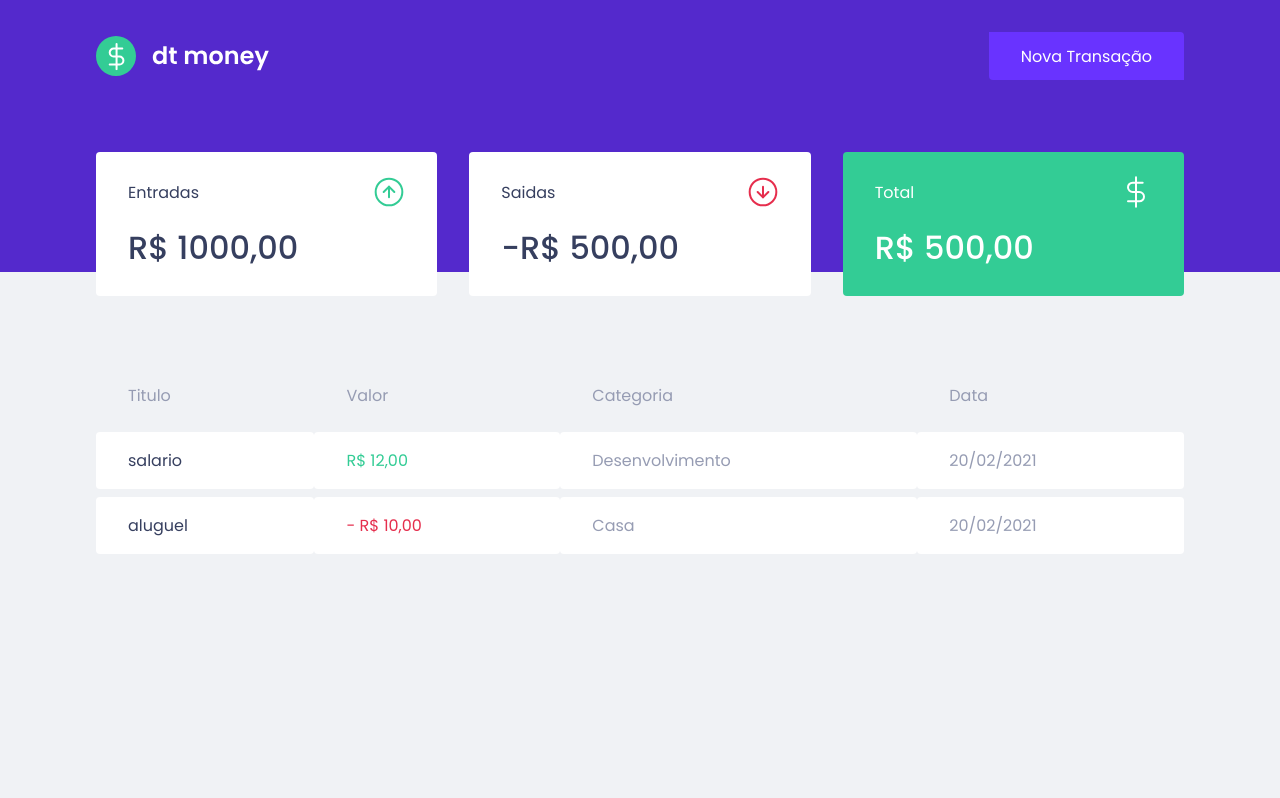
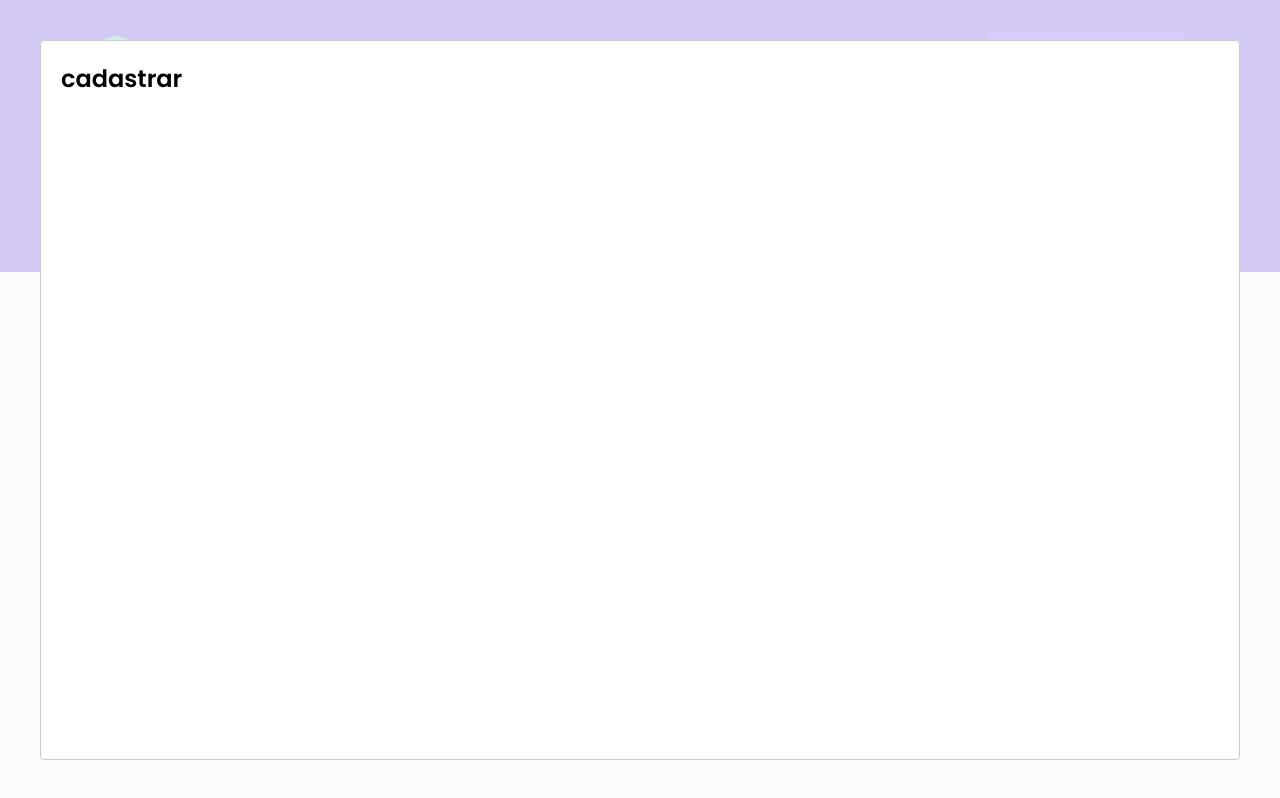
Before and after one commit to aldojunior990/dtmoney-ignite-reactjs, a React (Create React App) app: page / in a window 1280 px wide. Both pictures are taken after a click on the button "Nova Transação". Built offline with nearby package versions, Linux system fonts and the light colour scheme; no server answers; what miragejs would draw is missing.

Commit message:
configurando o React-Modal

```diff
--- a/package.json
+++ b/package.json
@@ -3,11 +3,13 @@
   "version": "0.1.0",
   "private": true,
   "dependencies": {
+    "@types/react-modal": "^3.12.1",
     "@types/styled-components": "^5.1.14",
     "axios": "^0.21.4",
     "miragejs": "^0.1.41",
     "react": "^17.0.2",
     "react-dom": "^17.0.2",
+    "react-modal": "^3.14.3",
     "react-scripts": "4.0.3",
     "styled-components": "^5.3.1"
   },
--- a/src/App.tsx
+++ b/src/App.tsx
@@ -3,15 +3,35 @@
 import { Dashboard } from './components/Dashboard';
 import { Header } from './components/Header';
 import { GlobalStyle } from './styles/global';
+import Modal from 'react-modal'
+import { useState } from 'react';
+
+
+Modal.setAppElement('#root')
+
+export function App() {
 
 
 
+  const [isNewTransactionModalOpen, setIsNewTransactionModalOpen] = useState(false)
 
-export function App() {
+  function HandleOpenNewTransactionModal(){
+      setIsNewTransactionModalOpen(true)
+  }
+  function HandleCloseNewTransactionModal(){
+      setIsNewTransactionModalOpen(false)
+  }
+
+
   return (
     <>
-      <Header />
+      <Header onOpenNewTransactionModal={HandleOpenNewTransactionModal}/>
       <Dashboard />
+      <Modal
+            isOpen={isNewTransactionModalOpen}
+            onRequestClose={HandleCloseNewTransactionModal}>
+                <h2>cadastrar</h2>
+            </Modal>
       <GlobalStyle />
     </>
   );
--- a/src/components/Header/index.tsx
+++ b/src/components/Header/index.tsx
@@ -1,15 +1,23 @@
+import Modal from 'react-modal'
+import { useState } from 'react'
 import logoImg from '../../assets/logo.svg'
 import { Container, Content } from './styles'
 
 
-export function Header(){
+interface HeaderProps {
+    onOpenNewTransactionModal: () => void
+}
+
+export function Header({onOpenNewTransactionModal}: HeaderProps){
     return(
         <Container>
             <Content>
             <img src={logoImg} alt="dt money" />
-            <button type="button">
+            <button type="button" onClick={onOpenNewTransactionModal}>
                 Nova Transação
             </button>
+
+
             </Content>
         </Container>
     )
```
Also changed, not shown: 1 other file (tests, documents, lock files or other folders).
